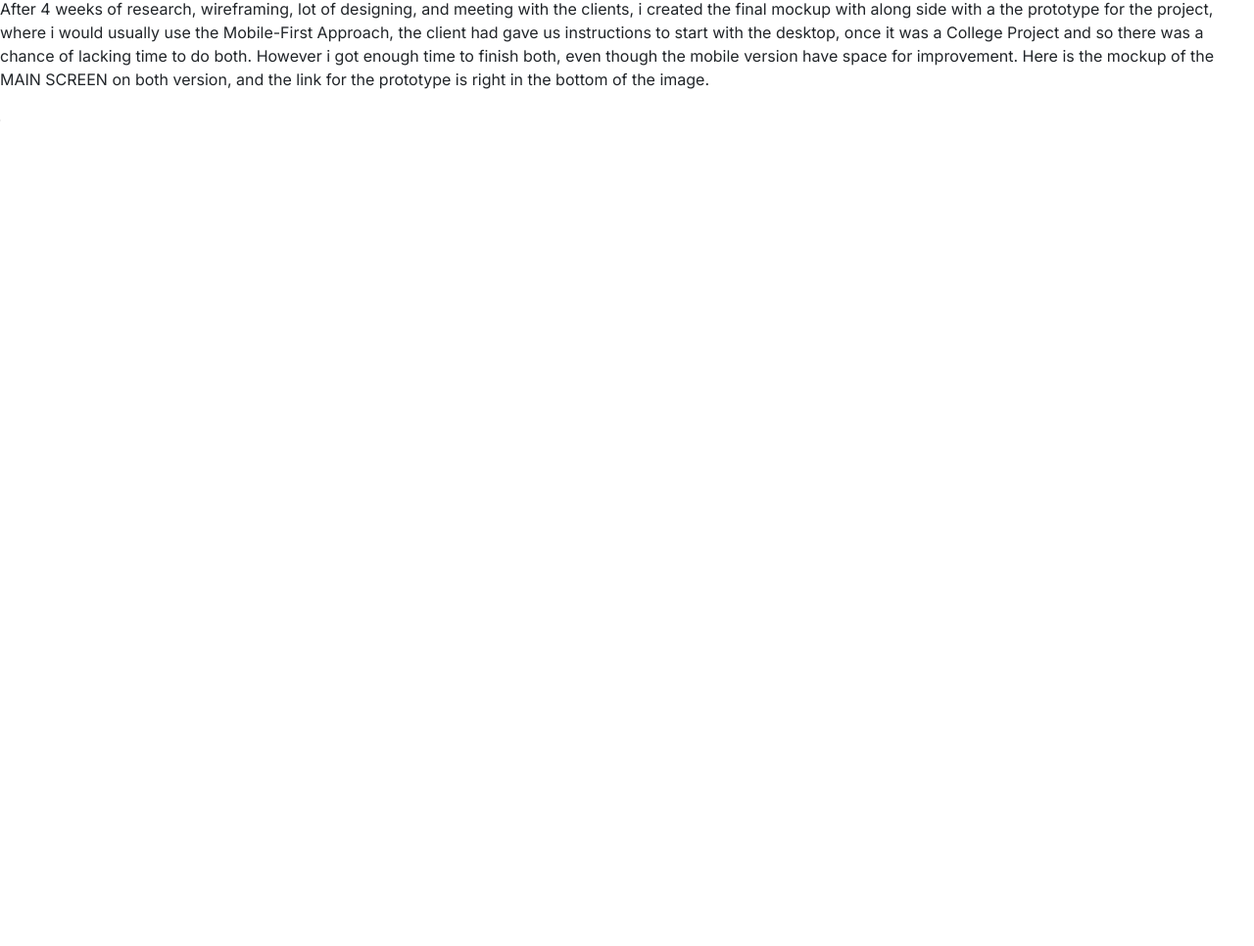
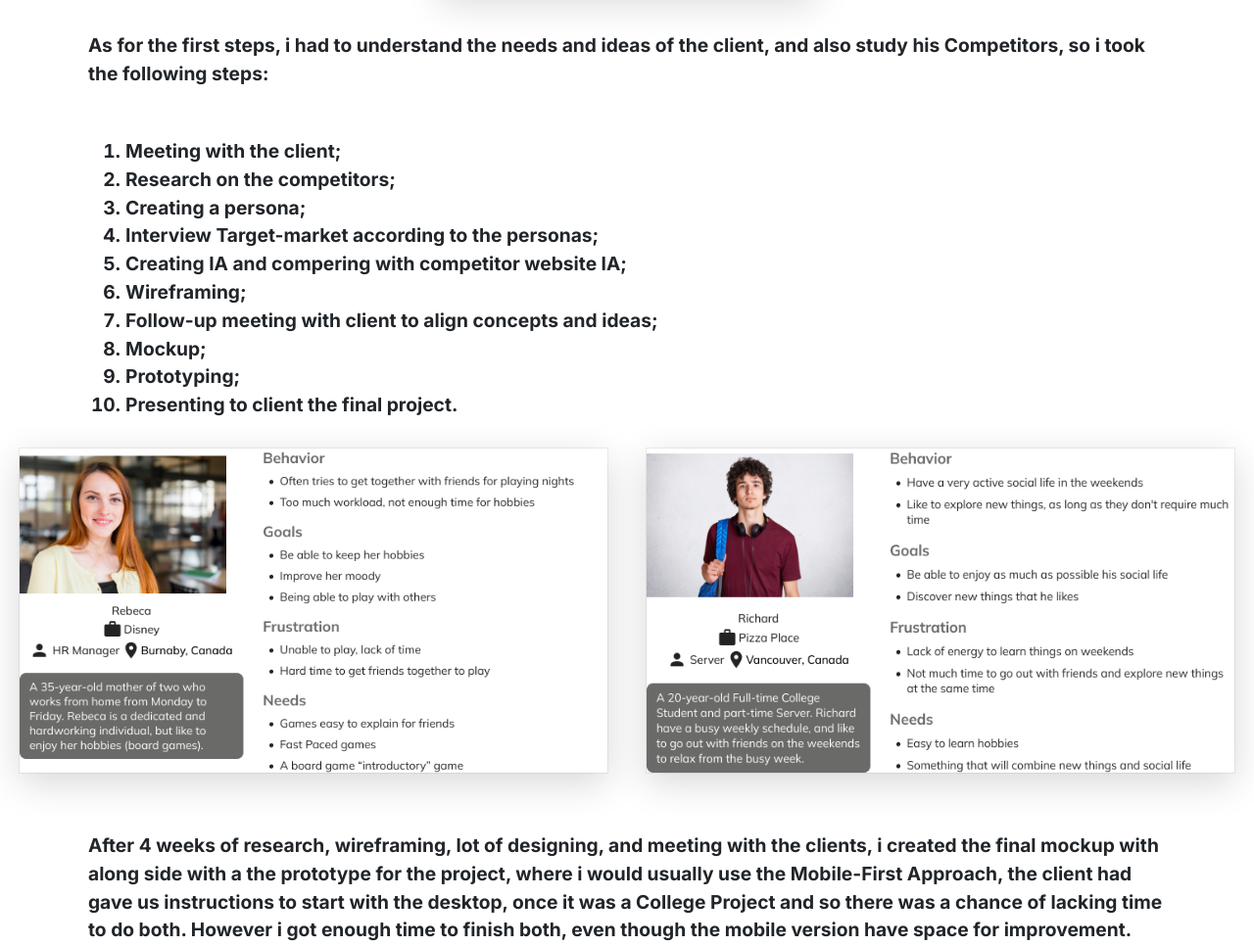
Before and after one commit to castroBrunopp/portfolioBrunoCastro, a plain HTML site: page studyCases.html in a window 1280 px wide. Shown: the part 715-1681 px from the top of the page at 98% size. Before the commit the page ends 848 px from the top, so only its background shows below. Drawn offline with nearby package versions, Linux system fonts and the light colour scheme.

Commit message:
added images and style

```diff
--- a/studyCases.html
+++ b/studyCases.html
@@ -44,7 +44,7 @@
 <div class="study-case-container">
 
   <p>      Welcome to my UI/UX Designer College final project for a Card Game website called Teddies vs Monster, where we embark on an exciting journey to create an immersive and visually captivating experience for gamers. As a UI/UX designer, our mission is designing an intuitive and user-friendly interface that seamlessly blends functionality with aesthetics, ensuring a smooth and engaging journey from start to finish. Combining creativity, innovation, and a deep understanding of user behavior to bring this card game website to life.  Let's dive in!</p>
-<img src="" alt="">
+<img src="/assets/images/TVSM LOGO.png" alt="">
 <p>As for the first steps, i had to understand the needs and ideas of the client, and also study his Competitors, so i took the following steps:</p>
 <ol>
   <li>Meeting with the client;</li>
@@ -59,13 +59,13 @@
   <li>Presenting to client the final project.</li>
 </ol>
 <div class="card-div">
-  <img src="" alt="">
-  <img src="" alt="">
+  <img src="assets/images/Group 4.png" alt="">
+  <img src="assets/images/Group 5.png" alt="">
 </div>
 <p>After 4 weeks of research, wireframing, lot of designing, and meeting with the clients, i created the final mockup with along side with a the prototype for the project, where i would usually use the Mobile-First Approach, the client had gave us instructions to start with the desktop, once it was a College Project and so there was a chance of lacking time to do both. However i got enough time to finish both, even though the mobile version have space for improvement.
   Here is the mockup of the MAIN SCREEN on both version, and the link for the prototype is right in the bottom of the image.</p>
-<img src="" alt="">
-<a href="https://www.figma.com/proto/FG2vm1CizWPdkxpmsVIaf1/TvsM-Project?page-id=93%3A136&type=design&node-id=117-317&viewport=756%2C-553%2C0.09&scaling=scale-down&starting-point-node-id=116%3A587"></a>
+<img src="assets/images/TvsM Portifolio 1.png" alt="">
+<a href="https://www.figma.com/proto/FG2vm1CizWPdkxpmsVIaf1/TvsM-Project?page-id=93%3A136&type=design&node-id=117-317&viewport=756%2C-553%2C0.09&scaling=scale-down&starting-point-node-id=116%3A587">Link to Figma</a>
 </div>
 </div>
 </body>
--- a/style/style.css
+++ b/style/style.css
@@ -340,6 +340,38 @@ flex-wrap: nowrap;
   font-weight: 500;
   padding: 15px;
 }
+
+.study-case-container{
+  margin: 90px;
+  display: flex;
+  flex-direction: column;
+  align-items: center;
+}
+
+.study-case-container p{
+  font-size: 1.2em;
+  margin-bottom: 40px;
+  margin-top: 40px;
+  font-weight: 700;
+}
+.study-case-container ol{
+  font-size: 1.2em;
+  margin-bottom: 10px;
+  margin-top: 10px;
+  font-weight: 700;
+  min-width: 80vw;
+}
+
+.card-div{
+  display: flex;
+  flex-direction: row;
+}
+
+.card-div img{
+  max-width: 600px;
+  margin: 20px;
+}
+
 @media only screen and (min-width: 1900px) {
   #navbarNav{
     margin-left: 250px;
```
Also changed, not shown: projects.html (+1 -1 lines), assets/images/Group 4.png (added), assets/images/Group 5.png (added), assets/images/TVSM LOGO.png (added), assets/images/TvsM Portifolio 1.png (added).
